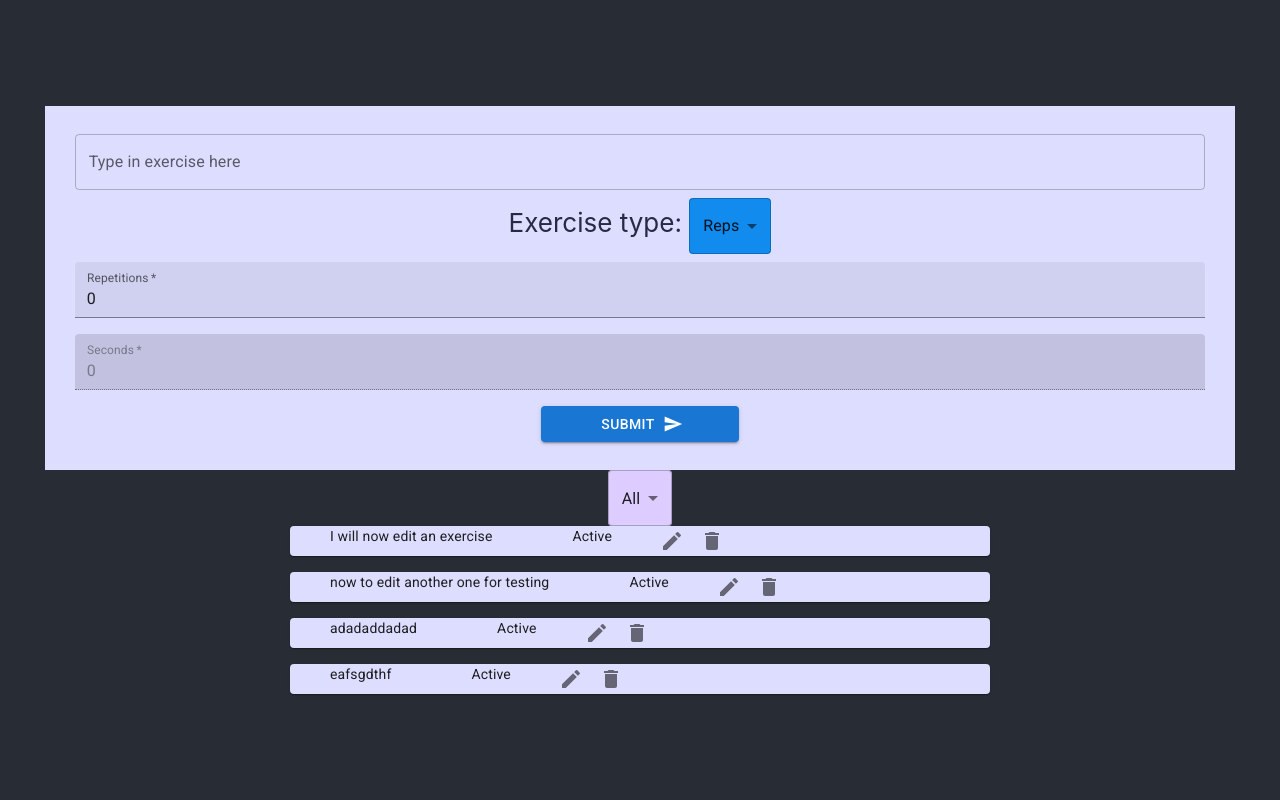
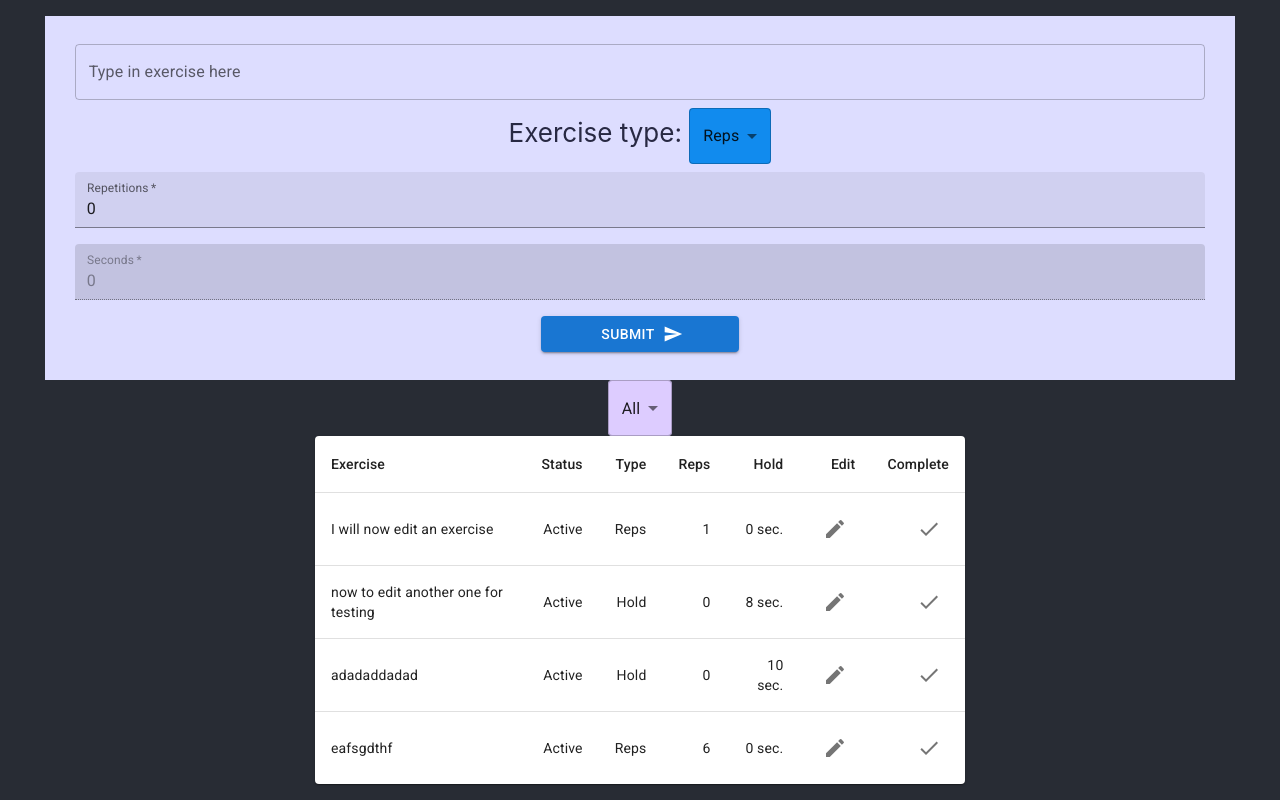
Before and after one commit to Martiyn/training-buddy-v2, a React (Create React App) app: page /exercises/1 in a window 1280 px wide. Built offline with nearby package versions, Linux system fonts and the light colour scheme; data requests are answered from the project's data file.

Commit message:
feat: implemented mui to exercises

```diff
--- a/db.json
+++ b/db.json
@@ -133,7 +133,7 @@
       "userId": 1,
       "text": "I will now edit an exercise",
       "type": 1,
-      "reps": 4,
+      "reps": 1,
       "hold": 0,
       "status": 1
     },
@@ -153,21 +153,28 @@
       "id": 4,
       "userId": 1,
       "text": "now to edit another one for testing",
+      "type": 2,
+      "reps": 0,
+      "hold": 8,
       "status": 1
     },
     {
+      "id": 5,
       "userId": 1,
       "text": "adadaddadad",
-      "status": 1,
-      "id": 5
+      "type": 2,
+      "reps": 0,
+      "hold": 10,
+      "status": 1
     },
     {
+      "id": 6,
       "userId": 1,
       "text": "eafsgdthf",
-      "reps": 7,
-      "hold": 8,
-      "status": 1,
-      "id": 6
+      "type": 1,
+      "reps": 6,
+      "hold": 0,
+      "status": 1
     }
   ]
 }
--- a/src/ExercisesComponent/ExerciseInput.tsx
+++ b/src/ExercisesComponent/ExerciseInput.tsx
@@ -33,7 +33,6 @@ type FormData = {
 const schema = yup
   .object({
     text: yup.string().required().min(2).max(50),
-    type: yup.number().min(1).max(2),
   })
   .required();
 
@@ -42,9 +41,9 @@ function UserInput({
   editExercise,
   onSubmitExercise,
 }: ExerciseInputProps) {
-  const [type, setType] = useState<string>("1");
-  const [reps, setReps] = useState<string>("0");
-  const [hold, setHold] = useState<string>("0");
+  const [type, setType] = useState<string>(editExercise?.type.toString() || "1");
+  const [reps, setReps] = useState<string>(editExercise?.reps?.toString() || "0");
+  const [hold, setHold] = useState<string>(editExercise?.hold?.toString() || "0");
   const {
     control,
     setValue,
@@ -122,6 +121,7 @@ function UserInput({
         <TextField
           type="number"
           name="Reps"
+          InputProps={{ inputProps: { min: 0 } }}
           label="Repetitions"
           variant="filled"
           value={reps}
@@ -133,6 +133,7 @@ function UserInput({
         <TextField
           type="number"
           name="Hold"
+          InputProps={{ inputProps: { min: 0 } }}
           label="Seconds"
           variant="filled"
           value={hold}
--- a/src/ExercisesComponent/ExerciseItem.tsx
+++ b/src/ExercisesComponent/ExerciseItem.tsx
@@ -1,9 +1,20 @@
-import { Card, IconButton, Typography } from "@mui/material";
+import {
+  Card,
+  IconButton,
+  TableCell,
+  TableRow,
+  Typography,
+} from "@mui/material";
 import React from "react";
-import { Exercise, ExerciseStatus } from "../Utils/exercise-model";
+import {
+  Exercise,
+  ExerciseStatus,
+  ExerciseType,
+} from "../Utils/exercise-model";
 import { ExerciseListener } from "../Utils/exercise-model";
 import EditIcon from "@mui/icons-material/Edit";
 import DeleteIcon from "@mui/icons-material/Delete";
+import CheckIcon from "@mui/icons-material/Check";
 
 interface ExerciseItemProps {
   exercise: Exercise;
@@ -25,41 +36,34 @@ const ExerciseItem = ({
     onDeleteExercise(exercise);
   }
   return (
-    <Card
-      sx={{
-        height: 30,
-        width: 700,
-        backgroundColor: "#ddf",
-        display: "flex",
-        flexDirection: "row",
-        alignItems: "space-between",
-      }}
+    <TableRow
+      key={exercise.text}
+      sx={{ "&:last-child td, &:last-child th": { border: 0 } }}
     >
-      <Typography
-        sx={{
-          mx: 5,
-        }}
-        variant="body2"
-        color="text.primary"
-      >
+      <TableCell component="th" scope="row">
         {exercise.text}
-      </Typography>
-      <Typography
-        sx={{
-          mx: 5,
-        }}
-        variant="body2"
-        color="text.primary"
-      >
-        {ExerciseStatus[exercise.status]}
-      </Typography>
+      </TableCell>
+      <TableCell align="right">{ExerciseStatus[exercise.status]}</TableCell>
+      <TableCell align="right">{ExerciseType[exercise.type]}</TableCell>
+      <TableCell align="right">{exercise.reps}</TableCell>
+      <TableCell align="right">{exercise.hold} sec.</TableCell>
+      <TableCell align="right">
         <IconButton onClick={() => onEditExercise(exercise)} aria-label="edit">
           <EditIcon />
         </IconButton>
+      </TableCell>
+      <TableCell align="right">
+        {exercise.status === ExerciseStatus.Active ? (
+          <IconButton onClick={handleCompletion} aria-label="delete">
+            <CheckIcon />
+          </IconButton>
+        ) : (
           <IconButton onClick={handleDelete} aria-label="delete">
             <DeleteIcon />
           </IconButton>
-    </Card>
+        )}
+      </TableCell>
+    </TableRow>
     // <div className="TodoItem">
     //   <span className="TodoItem-text">{exercise.text}</span>
     //   <span className="TodoItem-right">
--- a/src/ExercisesComponent/ExercisesList.tsx
+++ b/src/ExercisesComponent/ExercisesList.tsx
@@ -1,4 +1,4 @@
-import { Stack } from "@mui/material";
+import { Paper, Stack, Table, TableBody, TableCell, TableContainer, TableHead, TableRow } from "@mui/material";
 import { useMemo } from "react";
 import { Exercise, ExerciseStatus } from "../Utils/exercise-model";
 import { ExerciseFilterType, ExerciseListener } from "../Utils/exercise-model";
@@ -32,10 +32,25 @@ export default function ExerciseList({
     [exercises, filter]
   );
   return (
-    <Stack spacing={2}>
-      {memoizedVisibleExercises.map((exercise) => (
-        <ExerciseItem exercise={exercise} key={exercise.id} {...rest} />
-      ))}
-    </Stack>
+    <TableContainer sx={{ width: 650 }} component={Paper}>
+      <Table sx={{ minWidth: 650 }} aria-label="simple table">
+        <TableHead>
+          <TableRow>
+            <TableCell>Exercise</TableCell>
+            <TableCell align="right">Status</TableCell>
+            <TableCell align="right">Type</TableCell>
+            <TableCell align="right">Reps</TableCell>
+            <TableCell align="right">Hold</TableCell>
+            <TableCell align="right">Edit</TableCell>
+            <TableCell align="right">Complete</TableCell>
+          </TableRow>
+        </TableHead>
+        <TableBody>
+          {memoizedVisibleExercises.map((exercise) => (
+            <ExerciseItem exercise={exercise} key={exercise.id} {...rest} />
+          ))}
+        </TableBody>
+      </Table>
+    </TableContainer>
   );
 }
--- a/src/UserComponent/UserItem.tsx
+++ b/src/UserComponent/UserItem.tsx
@@ -111,7 +111,7 @@ export const UserItem = ({
             </IconButton>
           </React.Fragment>
         ) : null}
-        <IconButton component={Link} to={`exercises/${user.id}`}>
+        <IconButton component={Link} to={`/exercises/${user.id}`}>
           <FitnessCenterIcon />
         </IconButton>
       </CardActions>
```
Lines whose indentation alone changed are shown as unchanged.
